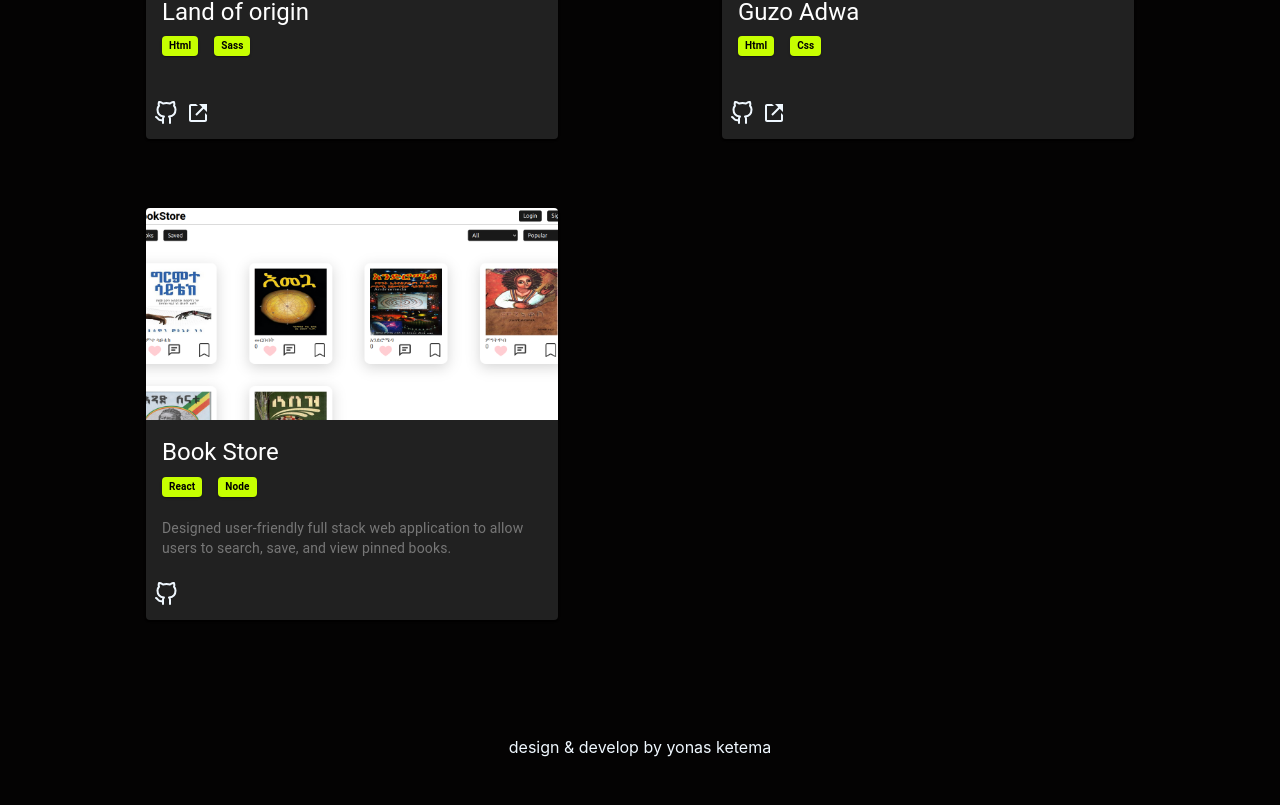
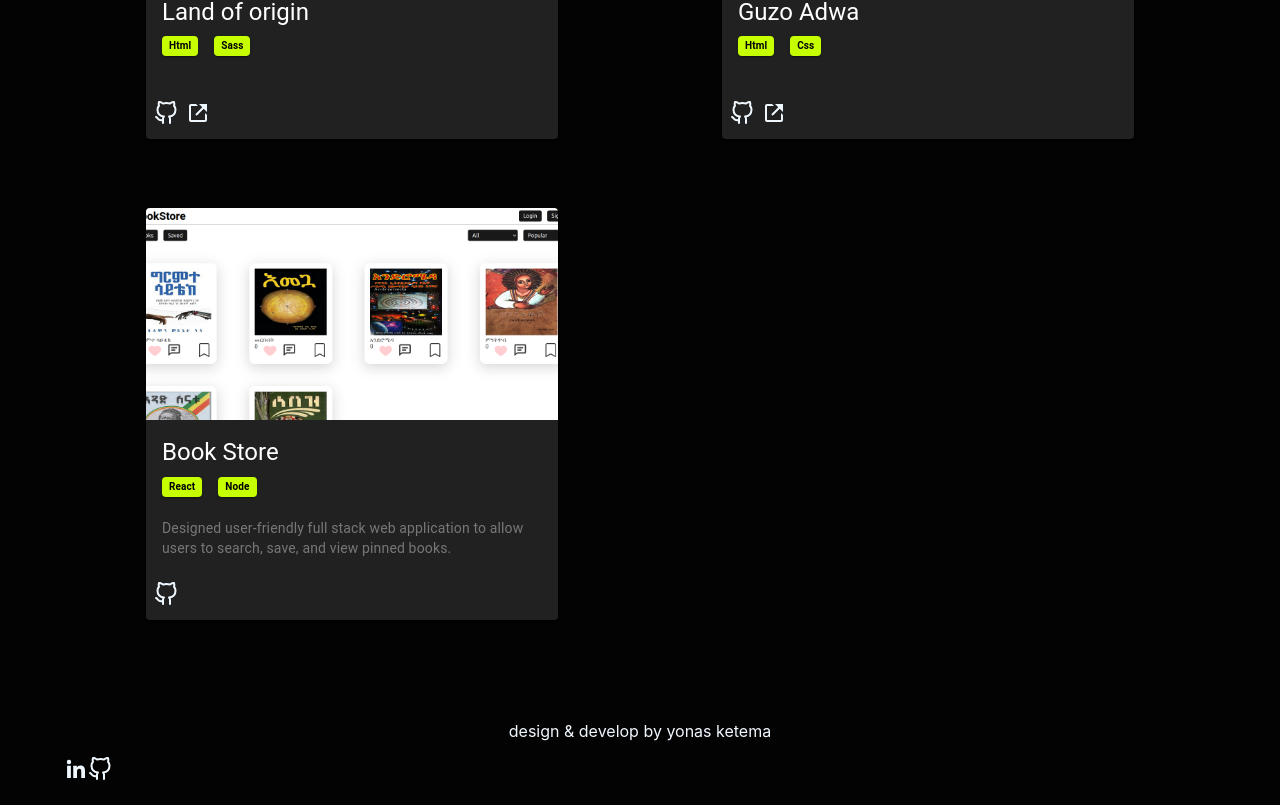
Before and after one commit to Yonasketema/yonask, a React (Create React App) app: page / in a window 1280 px wide. Shown: the part 2289-3094 px from the top of the page. Built offline with nearby package versions, Linux system fonts and the light colour scheme.

Commit message:
add icons

```diff
--- a/src/components/Footer.js
+++ b/src/components/Footer.js
@@ -1,9 +1,54 @@
+import { FiGithub } from "react-icons/fi";
+import { BiLogoLinkedin } from "react-icons/bi";
+
 const Footer = () => {
   return (
-    <p style={{ margin: "3rem 0", textAlign: "center" }}>
+  <>
+    <p style={{ margin: "1rem 0", textAlign: "center" }}>
       design &amp; develop by yonas ketema
+
+
+
     </p>
-  );
+
+    <div
+        className="footer__link"
+        style={{
+          justifyContent: "center",
+          alignContent: "center",
+          gap: "1.2rem",
+
+           margin: "1rem 0"
+        }}>
+    <button
+          style={{
+            color: "#fff",
+            backgroundColor: "transparent",
+            border: "none",
+            width: "1.5rem",
+            fontSize: "1.5rem",
+          }}
+        >
+          <a href="https://www.linkedin.com/in/yonaskk">
+            <BiLogoLinkedin />
+          </a>
+        </button>
+        <button
+          style={{
+            color: "#fff",
+            backgroundColor: "transparent",
+            border: "none",
+            width: "1.5rem",
+            fontSize: "1.5rem",
+          }}
+        >
+          <a href="https://github.com/Yonasketema">
+            <FiGithub />
+          </a>
+        </button>
+    </div>
+    </>
+    );
 };
 
 export default Footer;
```
